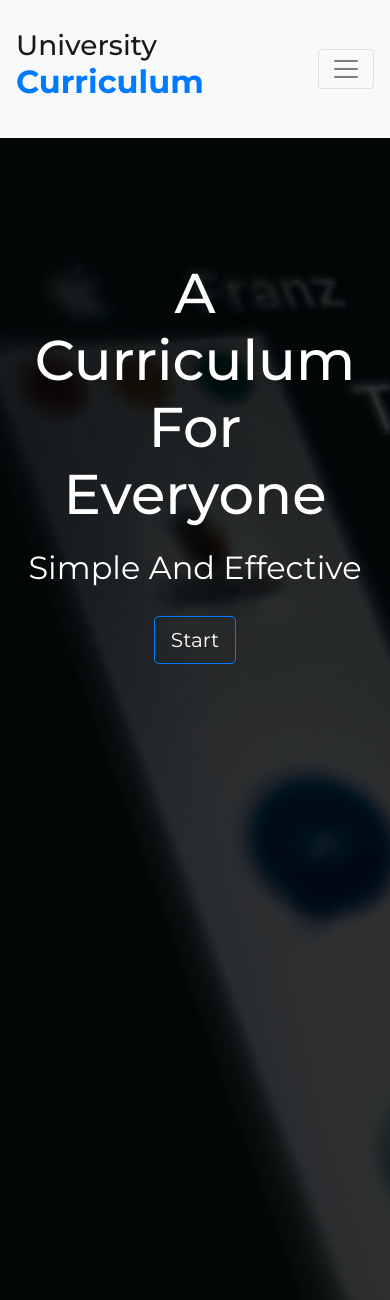
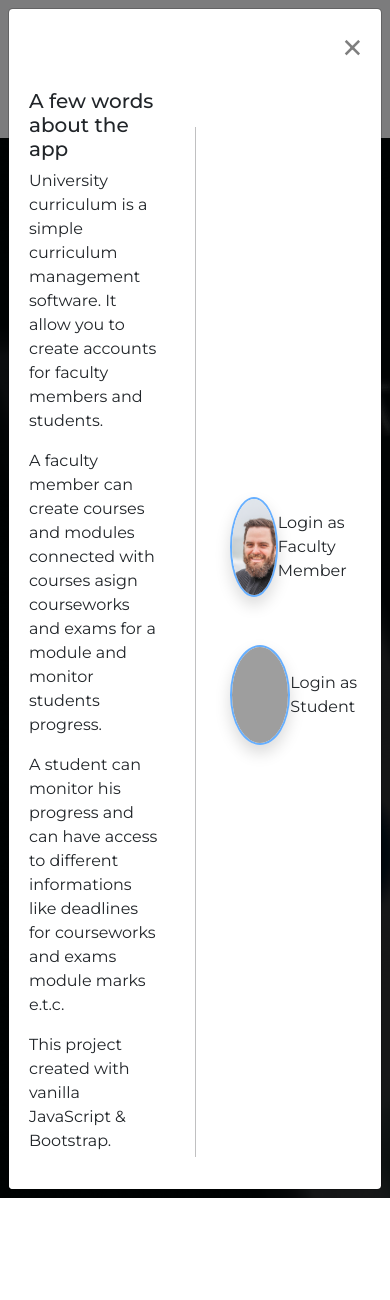
Before and after one commit to gfoteinos/curriculum, a PHP site: page / in a window 390 px wide. Shown: the top 1300 px of the page. After the commit the page ends 1198 px from the top, so only its background shows below. Run offline with PHP 8.4, Linux system fonts and the light colour scheme; some libraries are stand-ins or nearby versions; grey boxes are pictures that could not be loaded.

Commit message:
Complete changes to get the app's presentation better

```diff
--- a/css/style.css
+++ b/css/style.css
@@ -13,6 +13,47 @@ body {
 }
 
 /* TEMPS */
+
+/* LINES */
+.vertical-divider {
+  position: absolute;
+  z-index: 10;
+  top: 10%;
+  left: 50%;
+  margin: 0;
+  padding: 0;
+  width: auto;
+  height: 50%;
+  line-height: 0;
+  text-align:center;
+  text-transform: uppercase;
+  transform: translateX(-50%);
+}
+
+.vertical-divider:before,
+.vertical-divider:after {
+  position: absolute;
+  left: 50%;
+  content: '';
+  z-index: 9;
+  border-left: 1px solid rgba(34,36,38,.15);
+  border-right: 1px solid rgba(255,255,255,.1);
+  width: 0;
+  height: calc(100% - 1rem);
+}
+
+.row-divided > .vertical-divider {
+  height: calc(90% - 1rem);
+}
+
+/* .vertical-divider:before {
+  top: -100%;
+}
+
+.vertical-divider:after {
+  top: auto;
+  bottom: 0;
+} */
 
 /* FORMS */
   form label {
@@ -53,10 +94,19 @@ body {
 
 /* MODULES */
   /* Avatar */
-  .avatar-small {
+  .avatar--pico {
+    width: 50px;
+    height: 50px;
+  }
+  .avatar--small {
     width:100px;
     height: 100px;
   }
+  .avatar--small:hover {
+    border: 0.3rem solid rgba(0, 123, 255, 0.6);
+
+  }
+
   .avatar-medium {
     width: 250px;
     height: 250px;
@@ -64,6 +114,9 @@ body {
   .avatar--rounded {
     border-radius: 50%;
     object-fit: cover;
+  }
+  .avatar--border-blue-thin {
+    border: 0.18rem solid rgba(0, 123, 255, 0.6);
   }
   .avatar--border-blue {
     border: 0.3rem solid rgba(0, 123, 255, .6);
--- a/faculty-page.html
+++ b/faculty-page.html
@@ -85,7 +85,7 @@
                 Welcome FM
               </a>
               <div class="dropdown-menu">
-                <a class="dropdown-item" href="faculty-profile-list-tabs.html">
+                <a class="dropdown-item" href="#">
                   <i class="fa fa-user-circle"></i> Profile
                 </a>
               </div>
--- a/index.html
+++ b/index.html
@@ -111,12 +111,14 @@
         <div class="row">
           <div class="col d-flex align-items-center text-center">
             <div class="container pt-5 ">
-              <h1 class="display-4 mb-3 mb-lg-4">A Curriculum For Everyone</h1>
+              <h1 class="display-4 mb-3 mb-lg-4">Curriculum</h1>
               <p class="lead mb-4 ">Simple And Effective</p>
               <a
                 href="#"
                 class="btn btn-outline-primary btn-lg text-white"
                 role="button"
+                data-toggle="modal"
+                data-target="#infoAppModal"
               >
                 Start
               </a>
@@ -144,10 +146,11 @@
               <div class="card-body">
                 <h3 class="card-title">Courses</h3>
                 <p class="card-text">
-                  Lorem ipsum dolor, sit amet consectetur adipisicing elit. Dolor
-                  optio reiciendis quia possimus, nostrum quam, quod amet quos
-                  deleniti quo in magnam voluptatum, autem sint!
+                  Lorem ipsum dolor, sit amet consectetur adipisicing elit.
+                  Dolor optio reiciendis quia possimus, nostrum quam, quod amet
+                  quos deleniti quo in magnam voluptatum, autem sint!
                 </p>
+                <a href="course.html" class="btn btn-primary mt-3">Go to courses</a>
               </div>
             </div>
           </div>
@@ -173,10 +176,11 @@
               <div class="card-body">
                 <h3 class="card-title">Modules</h3>
                 <p class="card-text">
-                  Lorem ipsum dolor, sit amet consectetur adipisicing elit. Dolor
-                  optio reiciendis quia possimus, nostrum quam, quod amet quos
-                  deleniti quo in magnam voluptatum, autem sint!
+                  Lorem ipsum dolor, sit amet consectetur adipisicing elit.
+                  Dolor optio reiciendis quia possimus, nostrum quam, quod amet
+                  quos deleniti quo in magnam voluptatum, autem sint!
                 </p>
+                <a href="module.html" class="btn btn-primary mt-3">Go to modules</a>
               </div>
             </div>
           </div>
@@ -202,10 +206,11 @@
               <div class="card-body">
                 <h3 class="card-title">Faculty Members</h3>
                 <p class="card-text">
-                  Lorem ipsum dolor, sit amet consectetur adipisicing elit. Dolor
-                  optio reiciendis quia possimus, nostrum quam, quod amet quos
-                  deleniti quo in magnam voluptatum, autem sint!
+                  Lorem ipsum dolor, sit amet consectetur adipisicing elit.
+                  Dolor optio reiciendis quia possimus, nostrum quam, quod amet
+                  quos deleniti quo in magnam voluptatum, autem sint!
                 </p>
+                <a href="faculty-profile.html" class="btn btn-primary mt-3">Go to faculty member</a>
               </div>
             </div>
           </div>
@@ -231,10 +236,11 @@
               <div class="card-body">
                 <h3 class="card-title">Students</h3>
                 <p class="card-text">
-                  Lorem ipsum dolor, sit amet consectetur adipisicing elit. Dolor
-                  optio reiciendis quia possimus, nostrum quam, quod amet quos
-                  deleniti quo in magnam voluptatum, autem sint!
+                  Lorem ipsum dolor, sit amet consectetur adipisicing elit.
+                  Dolor optio reiciendis quia possimus, nostrum quam, quod amet
+                  quos deleniti quo in magnam voluptatum, autem sint!
                 </p>
+                <a href="student-profile.html" class="btn btn-primary mt-3">Go to students</a>
               </div>
             </div>
           </div>
@@ -247,9 +253,15 @@
       <div class="container py-5 text-center">
         <div class="row pb-4">
           <div class="col">
-            <h2>A Curriculum for Everyone.</h2>
+            <h2>Curriculum</h2>
             <p class="lead">Simple And Effective</p>
-            <a href="#" class="btn btn-outline-primary btn-lg" role="button">
+            <a
+              href="#"
+              class="btn btn-outline-primary btn-lg"
+              role="button"
+              data-toggle="modal"
+              data-target="#infoAppModal"
+            >
               Start
             </a>
           </div>
@@ -337,6 +349,82 @@
 
     <!-- MODALS -->
 
+    <!-- INFO APP MODAL -->
+    <div id="infoAppModal" class="modal fade modal--default" role="dialog">
+      <div class="modal-dialog modal-lg modal-dialog-centered" role="document">
+        <div class="modal-content">
+          <div class="modal-header border-bottom-0 d-flex align-items-center pb-0">
+            <!-- <h5 class="modal-title">Log In to Your Carricilum Account!</h5> -->
+            <button
+              type="button"
+              class="close"
+              data-dismiss="modal"
+              aria-label="Close"
+            >
+              <span aria-hidden="true">&times;</span>
+            </button>
+          </div>
+          <div class="modal-bodypt-0">
+            <div class="row row-divided">
+              <div class="col">
+                <div class="card border-0">
+                  <div class="card-body">
+                    <h5>A few words about the app</h5>
+                    <p>
+                      University curriculum is a simple curriculum management software. It allow you to create accounts for faculty members and students.
+                    </p>
+                    <p>A faculty member can create courses and modules connected with courses asign courseworks and exams for a module and monitor students progress. </p>
+                    <p>A student can monitor his progress and can have access to different informations like deadlines for courseworks and exams module marks e.t.c.</p>
+                    <p>This project created with vanilla JavaScript & Bootstrap.</p>
+                  </div>
+                </div>
+              </div>
+              <div class="vertical-divider"></div>
+              <div class="col d-flex align-items-center">
+                <div class="card border-0">
+                  <div class="card-body">
+                    <div class="form-group mb-5">
+                      <div class="d-flex flex-row">
+                        <div>
+                          <a href="faculty-profile.html" class="img--button">
+                            <img
+                            src="/img/Tutors/m-2.jpg"
+                            class="img-fluid avatar--small avatar--rounded avatar--border-blue-thin shadow mr-3"
+                            alt="Faculty member photo"
+                            />
+                            </div>
+                          </a>
+                          <div class="align-self-center">
+                            <p class="mb-0">Login as Faculty Member</p>
+                          </div>
+                      </div>
+                    </div>
+                    <div class="form-group">
+                      <div class="d-flex flex-row">
+                        <div>
+                          <a href="student-profile.html">
+                            <img
+                            src="/img/Students/m-2.jpg"
+                            class="img-fluid avatar--small avatar--rounded avatar--border-blue-thin shadow mr-3"
+                            alt="Faculty member photo"
+                          />
+                          </a>
+                        </div>
+                        <div class="align-self-center">
+                          <p class="mb-0">Login as Student</p>
+                        </div>
+                      </div>
+                    </div>
+                  </div>
+                </div>
+              </div>
+            </div>
+          </div>
+
+        </div>
+      </div>
+    </div>
+
     <!-- LOGIN MODAL -->
     <div id="loginModal" class="modal fade modal--default" role="dialog">
       <div class="modal-dialog" role="document">
@@ -366,7 +454,8 @@
                   id="email"
                   class="form-control form-control-lg"
                   placeholder="Email"
-                  maxlength="64" minlength="7"
+                  maxlength="64"
+                  minlength="7"
                   required=""
                   aria-label="Email"
                   aria-describedby="addonEmail"
@@ -384,19 +473,34 @@
                   id="password"
                   class="form-control form-control-lg"
                   placeholder="Password"
-                  maxlength="64" minlength="6"
+                  maxlength="64"
+                  minlength="6"
                   required=""
                   aria-label="Password"
                   aria-describedby="addonPassword"
                 />
               </div>
-              <button
+              <a
+                href="faculty-profile.html"
+                class="form-control btn btn-block btn-lg btn-primary mb-3"
+                >Log in </a
+              >
+              <!-- <button
                 type="submit"
                 class="form-control btn btn-block btn-lg btn-primary mb-3"
               >
                 Log In
-              </button>
-              <p class="text-center">or <a href="#" data-toggle="modal" data-target="#forgotPassword" data-dismiss="modal">forgot password</a></p>
+              </button> -->
+              <p class="text-center">
+                or
+                <a
+                  href="#"
+                  data-toggle="modal"
+                  data-target="#forgotPassword"
+                  data-dismiss="modal"
+                  >forgot password</a
+                >
+              </p>
             </form>
           </div>
           <div class="modal-footer justify-content-center">
@@ -461,7 +565,8 @@
                   id="email"
                   class="form-control form-control-lg"
                   placeholder="Email"
-                  maxlength="64" minlength="7"
+                  maxlength="64"
+                  minlength="7"
                   required=""
                   aria-label="Email"
                   aria-describedby="addonEmail"
@@ -479,20 +584,37 @@
                   id="password"
                   class="form-control form-control-lg"
                   placeholder="Password"
-                  maxlength="64" minlength="6"
+                  maxlength="64"
+                  minlength="6"
                   required=""
                   aria-label="Password"
                   aria-describedby="addonPassword"
                 />
               </div>
-              <div class="form-group d-flex justify-content-between col-10 mx-auto py-2">
+              <div
+                class="form-group d-flex justify-content-between col-10 mx-auto py-2"
+              >
                 <div class="custom-control custom-radio custom-control-inline">
-                  <input type="radio" name="radioOption" id="facultyMember" class="custom-control-input">
-                  <label for="facultyMember" class="custom-control-label">As Faculty Member</label>
+                  <input
+                    type="radio"
+                    name="radioOption"
+                    id="facultyMember"
+                    class="custom-control-input"
+                  />
+                  <label for="facultyMember" class="custom-control-label"
+                    >As Faculty Member</label
+                  >
                 </div>
                 <div class="custom-control custom-radio custom-control-inline">
-                  <input type="radio" name="radioOption" id="student" class="custom-control-input">
-                  <label for="student" class="custom-control-label">As Student</label>
+                  <input
+                    type="radio"
+                    name="radioOption"
+                    id="student"
+                    class="custom-control-input"
+                  />
+                  <label for="student" class="custom-control-label"
+                    >As Student</label
+                  >
                 </div>
               </div>
               <a
@@ -529,7 +651,12 @@
         <div class="modal-content">
           <div class="modal-header d-flex align-items-center">
             <h5 class="modal-title">Forgot Password</h5>
-              <button type="button" class="close" data-dismiss="modal" aria-label="Close">
+            <button
+              type="button"
+              class="close"
+              data-dismiss="modal"
+              aria-label="Close"
+            >
               <span aria-hidden="true">&times;</span>
             </button>
           </div>
@@ -541,8 +668,18 @@
                     <i class="fas fa-envelope"></i>
                   </span>
                 </div>
-                  <input type="email" name="" id="email" class="form-control form-control-lg" placeholder="Email" maxlenght="64" minlenght="7" required="" aria-label="Email"
-                  aria-describedby="addonEmail"/>
+                <input
+                  type="email"
+                  name=""
+                  id="email"
+                  class="form-control form-control-lg"
+                  placeholder="Email"
+                  maxlenght="64"
+                  minlenght="7"
+                  required=""
+                  aria-label="Email"
+                  aria-describedby="addonEmail"
+                />
               </div>
               <button
                 type="submit"
@@ -550,7 +687,16 @@
               >
                 Reset Password
               </button>
-              <p class="text-center">or <a href="#" data-toggle="modal" data-target="#loginModal" data-dismiss="modal">Log In</a></p>
+              <p class="text-center">
+                or
+                <a
+                  href="#"
+                  data-toggle="modal"
+                  data-target="#loginModal"
+                  data-dismiss="modal"
+                  >Log In</a
+                >
+              </p>
             </form>
           </div>
         </div>
@@ -606,6 +752,10 @@
           );
         }
       });
+
+      $(window).on('load',function(){
+        $('#infoAppModal').modal('show');
+    });
     </script>
   </body>
 </html>
--- a/module.html
+++ b/module.html
@@ -85,7 +85,7 @@
                 Welcome SM
               </a>
               <div class="dropdown-menu">
-                <a class="dropdown-item" href="faculty-profile-list-tabs.html">
+                <a class="dropdown-item" href="#">
                   <i class="fa fa-user-circle"></i> Profile
                 </a>
               </div>
--- a/student-page.html
+++ b/student-page.html
@@ -85,7 +85,7 @@
                 Welcome SM
               </a>
               <div class="dropdown-menu">
-                <a class="dropdown-item" href="faculty-profile-list-tabs.html">
+                <a class="dropdown-item" href="#">
                   <i class="fa fa-user-circle"></i> Profile
                 </a>
               </div>
```
Also changed, not shown: course.html (+17 -17 lines), css/h_no-gutters.css (deleted, +0 -198 lines), faculty-profile.html (+9 -1 lines), student-profile.html (+8 -3 lines). Lines whose indentation alone changed are shown as unchanged.
